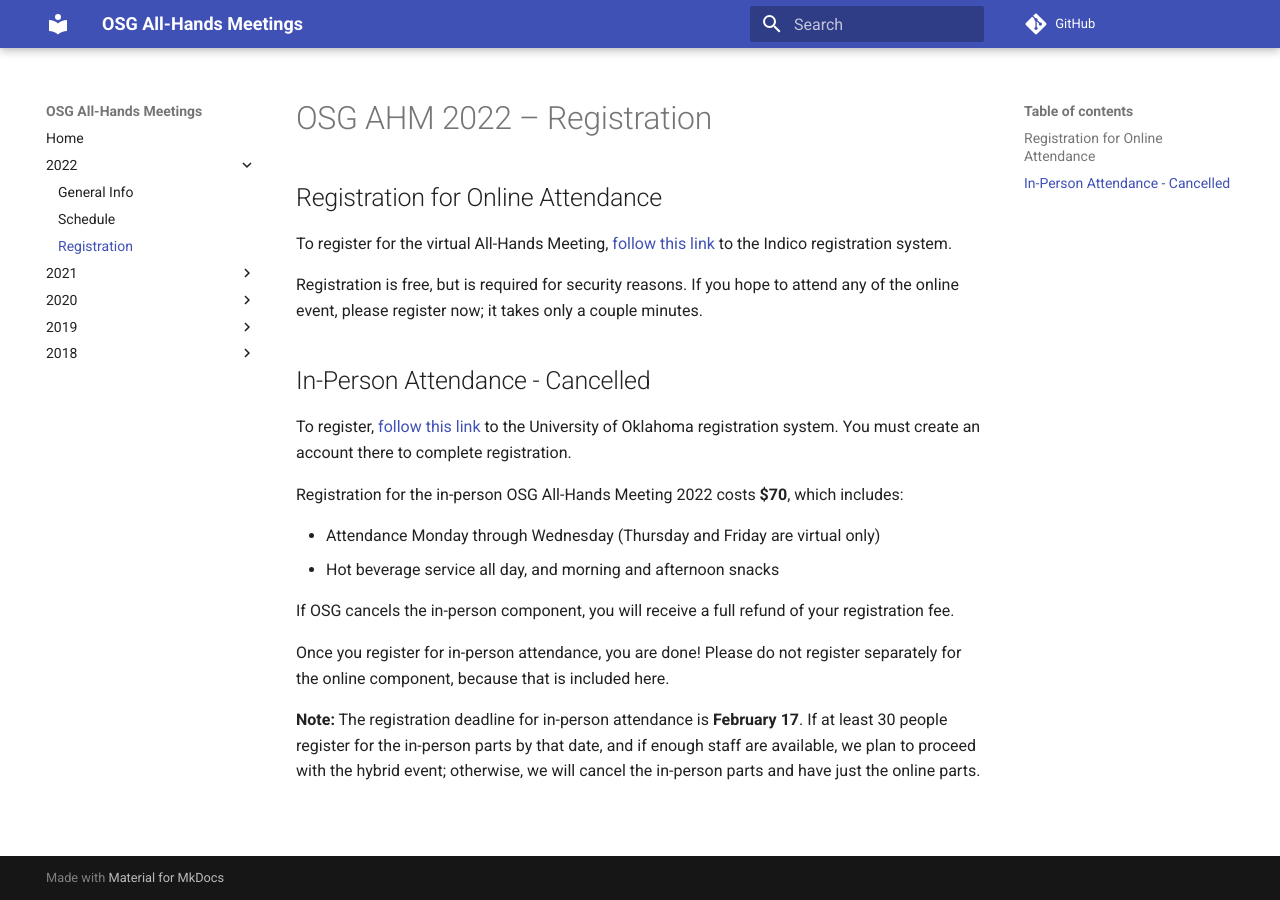
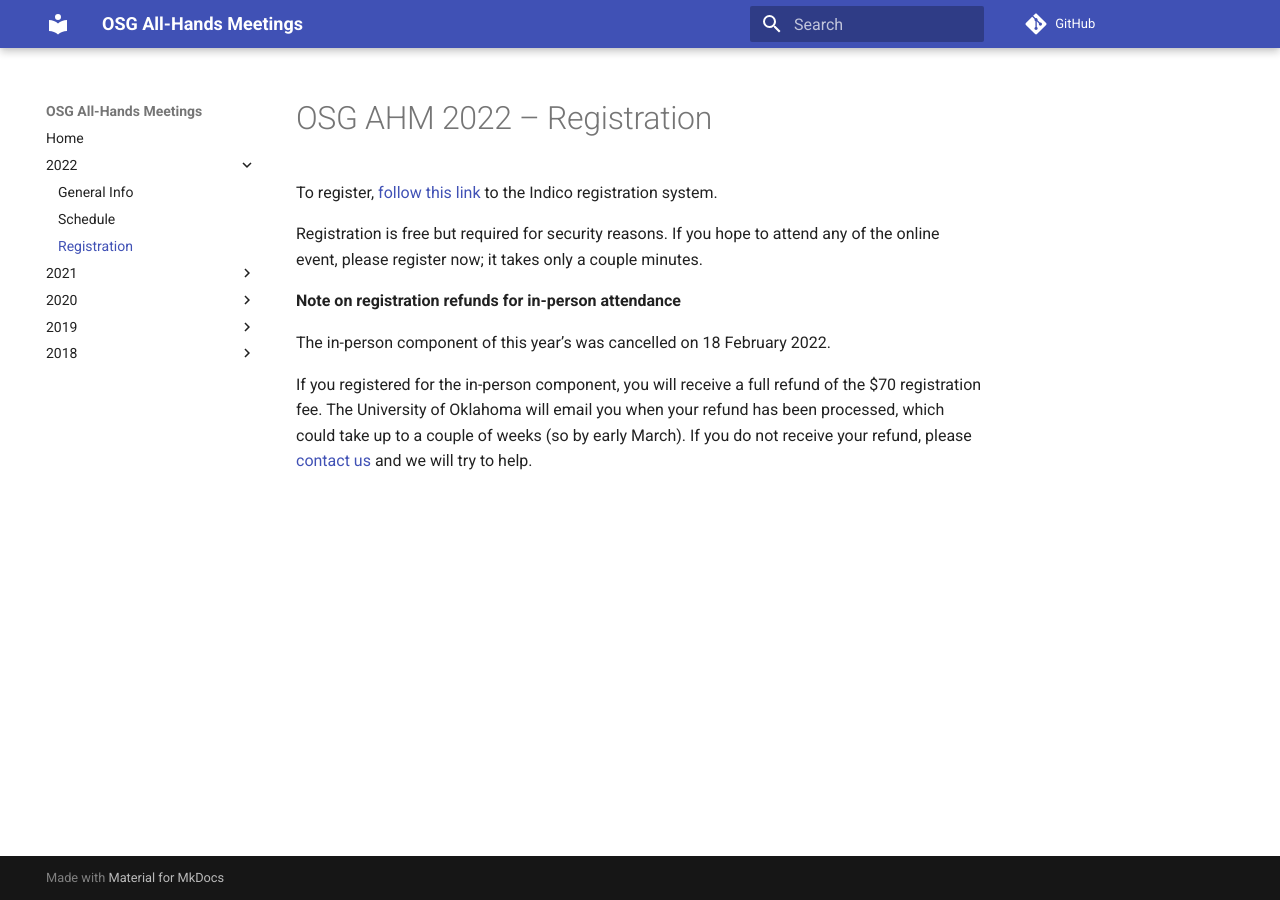
Before and after one commit to osg-htc/all-hands, an MkDocs documentation site: the page built from docs/2022/registration.md, in a window 1280 px wide. Built offline with MkDocs 1.6.1 and Material for MkDocs 9.7.7, drawn with Linux system fonts in a browser that asks for light colours; comment, search, counter and statistics services are not loaded.

Commit message:
More post-in-person tweaks

```diff
--- a/docs/2022/registration.md
+++ b/docs/2022/registration.md
@@ -1,35 +1,19 @@
 # OSG AHM 2022 &ndash; Registration
 
+To register,
+[follow this link](https://indico.fnal.gov/event/53029/registrations/)
+to the Indico registration system.
 
-## Registration for Online Attendance
-
-To register for the virtual All-Hands Meeting,
-[follow this link](https://indico.fnal.gov/event/53029/registrations/) to the Indico registration system.
-
-Registration is free,
-but is required for security reasons.
+Registration is free but required for security reasons.
 If you hope to attend any of the online event, please register now;
 it takes only a couple minutes.
 
-## In-Person Attendance - Cancelled
+**Note on registration refunds for in-person attendance**
 
-To register,
-[follow this link](https://oupacsrcc-web.ungerboeck.net/reg/reg_p1_form.aspx?oc=10&ct=PART&eventid=10048)
-to the University of Oklahoma registration system.
-You must create an account there to complete registration.
+The in-person component of this year’s was cancelled on 18 February 2022.
 
-Registration for the in-person OSG All-Hands Meeting 2022 costs **$70**, which includes:
-
-* Attendance Monday through Wednesday (Thursday and Friday are virtual only)
-* Hot beverage service all day, and morning and afternoon snacks
-
-If OSG cancels the in-person component, you will receive a full refund of your registration fee.
-
-Once you register for in-person attendance, you are done!
-Please do not register separately for the online component, because that is included here.
-
-**Note:** The registration deadline for in-person attendance is **February 17**.
-If at least 30 people register for the in-person parts by that date,
-and if enough staff are available,
-we plan to proceed with the hybrid event;
-otherwise, we will cancel the in-person parts and have just the online parts.
+If you registered for the in-person component,
+you will receive a full refund of the $70 registration fee.
+The University of Oklahoma will email you when your refund has been processed,
+which could take up to a couple of weeks (so by early March).
+If you do not receive your refund, please [contact us](mailto:events@opensciencegrid.org) and we will try to help.
--- a/mkdocs.yml
+++ b/mkdocs.yml
@@ -9,9 +9,8 @@ nav:
   - Home: index.md
   - 2022:
     - General Info: 2022/index.md
-    - Schedule: 2022/schedule-virtual.md
+    - Schedule: 2022/schedule.md
     - Registration: 2022/registration.md
-
   - 2021:
     - General Info: 2021/index.md
     - Schedule: 2021/schedule.md
```
Also changed, not shown: docs/2022/covid-information.md (deleted, +0 -33 lines), docs/2022/hotels.md (deleted, +0 -25 lines), docs/2022/index.md (+3 -0 lines), docs/2022/schedule-in-person.md (deleted, +0 -36 lines), docs/2022/schedule.md (renamed from docs/2022/schedule-virtual.md).
